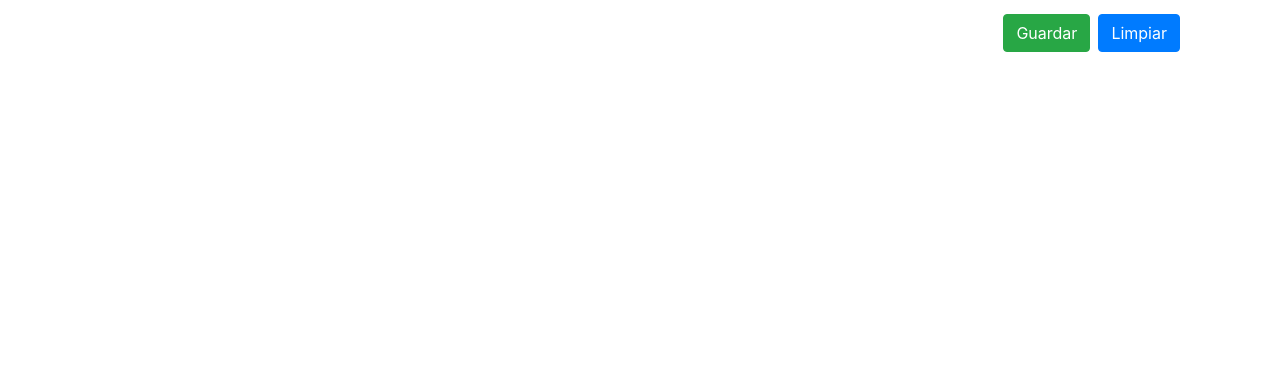
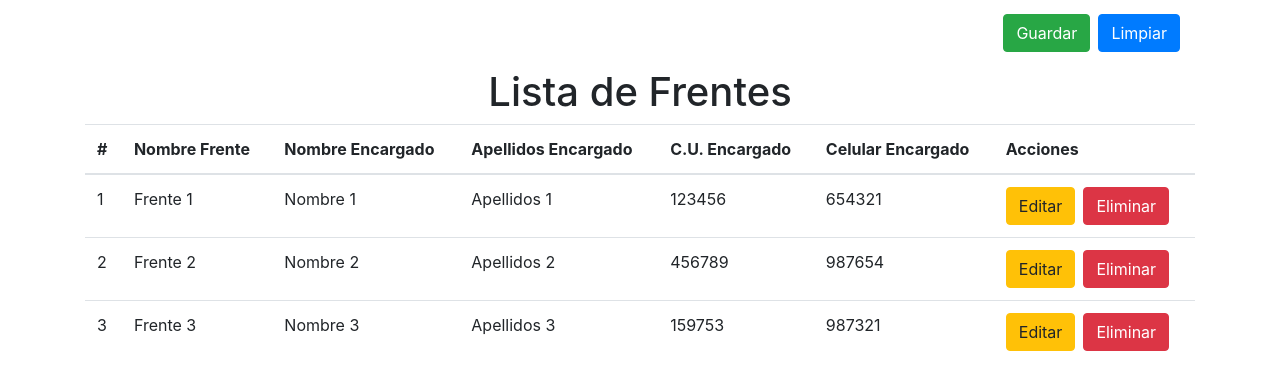
Before and after one commit to adlf-aldana/SistemaElecciones, a React (Create React App) app: page /registroFrente in a window 1280 px wide. Shown: the part 406-796 px from the top of the page. Built offline with nearby package versions, Linux system fonts and the light colour scheme.

Commit message:
mostrando lista de frentes

```diff
--- /dev/null
+++ b/src/Components/Admin/RegistroFrente/ListaFrente.jsx
@@ -0,0 +1,42 @@
+import React, { Fragment } from "react";
+
+const ListaFrente = ({ frentes }) => {
+  return (
+    <Fragment>
+      <div className="container mt-3">
+        <h1 className="text-center">Lista de Frentes</h1>
+        <table className="table">
+          <thead>
+            <tr>
+              <th>#</th>
+              <th>Nombre Frente</th>
+              <th>Nombre Encargado</th>
+              <th>Apellidos Encargado</th>
+              <th>C.U. Encargado</th>
+              <th>Celular Encargado</th>
+              <th>Acciones</th>
+            </tr>
+          </thead>
+          <tbody>
+            {frentes.map((frente, index) => (
+              <tr key={index}>
+                <td>{index + 1}</td>
+                <td>{frente.nombreFrente}</td>
+                <td>{frente.nombreEncargado}</td>
+                <td>{frente.apellidosEncargado}</td>
+                <td>{frente.cuEncargado}</td>
+                <td>{frente.celularEncargado}</td>
+                <td>
+                  <button className="btn btn-warning mr-2">Editar</button>
+                  <button className="btn btn-danger">Eliminar</button>
+                </td>
+              </tr>
+            ))}
+          </tbody>
+        </table>
+      </div>
+    </Fragment>
+  );
+};
+
+export default ListaFrente;
--- a/src/Components/Admin/RegistroFrente/RegistroFrente.jsx
+++ b/src/Components/Admin/RegistroFrente/RegistroFrente.jsx
@@ -1,6 +1,31 @@
-import React, { Fragment } from "react";
+import React, { Fragment, useState } from "react";
+import ListaFrente from "./ListaFrente";
 
 const RegistroFrente = () => {
+  const [frentes, setfrentes] = useState([
+    {
+      nombreFrente: "Frente 1",
+      nombreEncargado: "Nombre 1",
+      apellidosEncargado: "Apellidos 1",
+      cuEncargado: "123456",
+      celularEncargado: "654321",
+    },
+    {
+      nombreFrente: "Frente 2",
+      nombreEncargado: "Nombre 2",
+      apellidosEncargado: "Apellidos 2",
+      cuEncargado: "456789",
+      celularEncargado: "987654",
+    },
+    {
+      nombreFrente: "Frente 3",
+      nombreEncargado: "Nombre 3",
+      apellidosEncargado: "Apellidos 3",
+      cuEncargado: "159753",
+      celularEncargado: "987321",
+    },
+  ]);
+
   return (
     <Fragment>
       <div className="container mt-3">
@@ -76,6 +101,8 @@ const RegistroFrente = () => {
           </div>
         </form>
       </div>
+
+      <ListaFrente frentes={frentes} />
     </Fragment>
   );
 };
```
